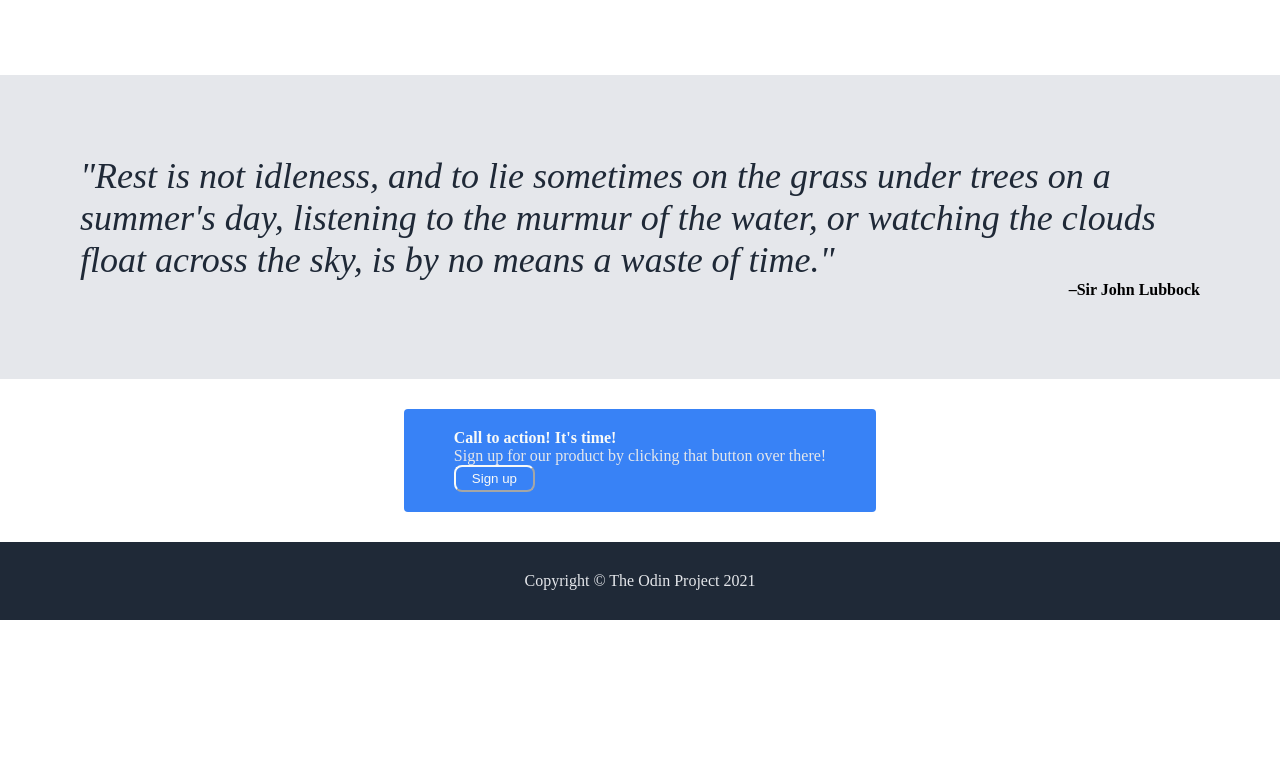
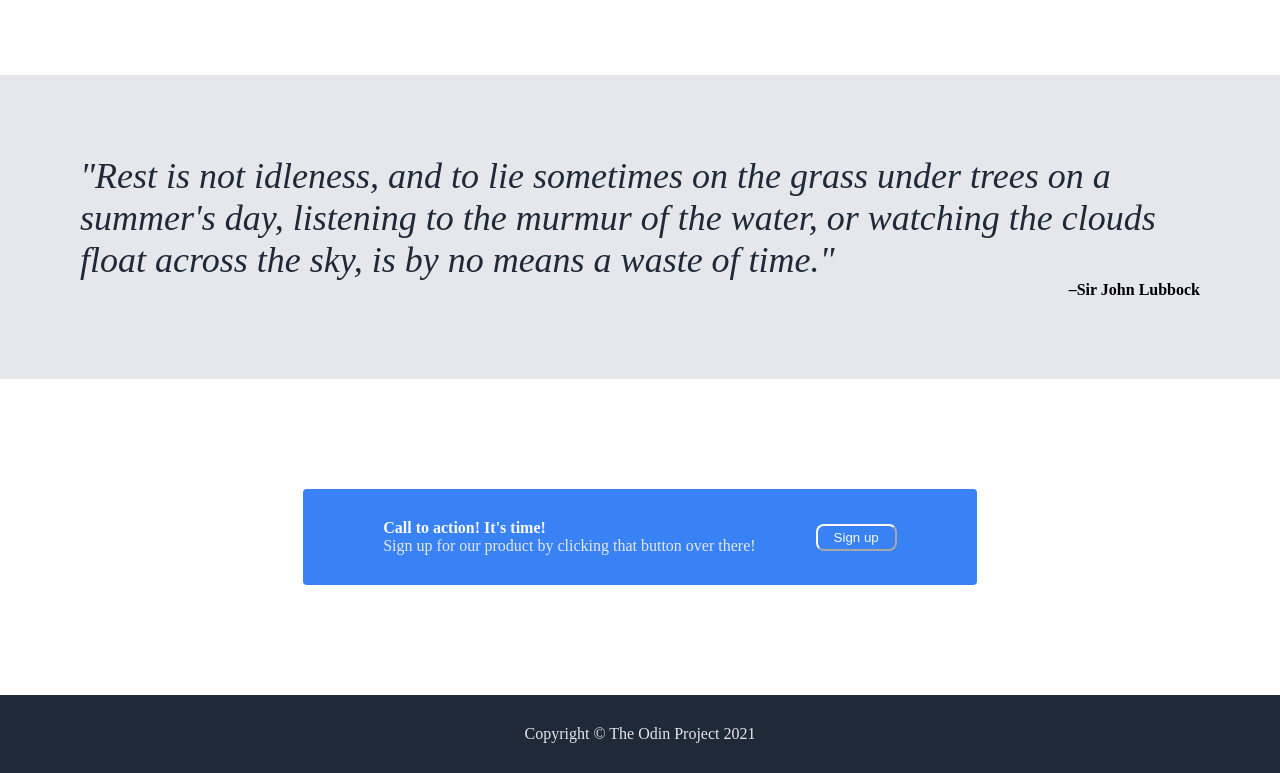
Before and after one commit to denizen91c0Tebu/WebPage, a plain HTML site: page index.html in a window 1280 px wide. Shown: the part 558-1331 px from the top of the page. Before the commit the page ends 1178 px from the top, so only its background shows below. Drawn offline with Linux system fonts and the light colour scheme.

Commit message:
add padding/div to signup div, credit photos

```diff
--- a/index.html
+++ b/index.html
@@ -65,9 +65,11 @@
     </div>
     <div class="signup">
         <div class="bluebody">
-            <div class="call">Call to action! It's time!</div>
-            <div class="content-2">Sign up for our product by clicking that button over there!</div>
             <div>
+                <div class="call">Call to action! It's time!</div>
+                <div class="content-2">Sign up for our product by clicking that button over there!</div>
+            </div>
+            <div class="sign">
                 <button class="bottombutton">Sign up</button>
             </div>
         </div>
--- a/style.css
+++ b/style.css
@@ -126,13 +126,17 @@ button {
     display: flex;
     align-items: center;
     justify-content: center;
+    padding: 30px;
 }
 
 .bluebody {
     background-color: #3882f6;
     border-radius: 4px;
-    padding: 20px 50px 20px 50px;
-    margin: 30px;
+    padding: 30px 80px 30px 80px;
+    margin: 80px;
+    display: flex;
+    justify-content: space-between;
+    align-items: center;
 }
 
 .call {
@@ -146,7 +150,10 @@ button {
 
 .bottombutton {
     border-color: #f9faf8;
+}
 
+.sign {
+    padding-left: 60px;
 }
 
 .footer {
```
Also changed, not shown: 1 other file.
